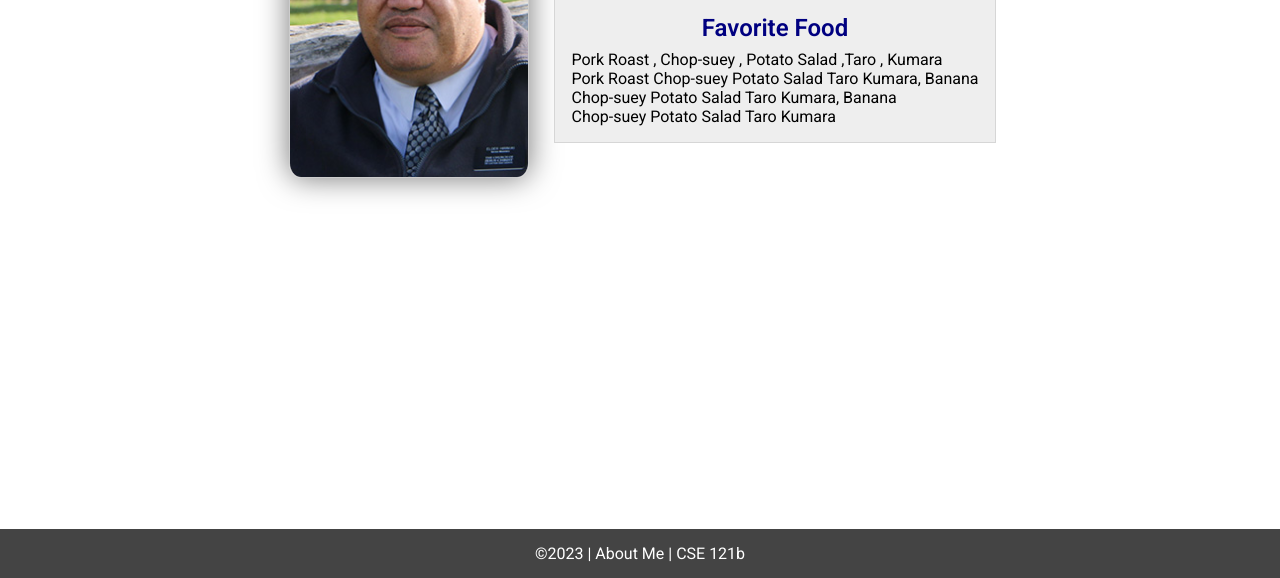
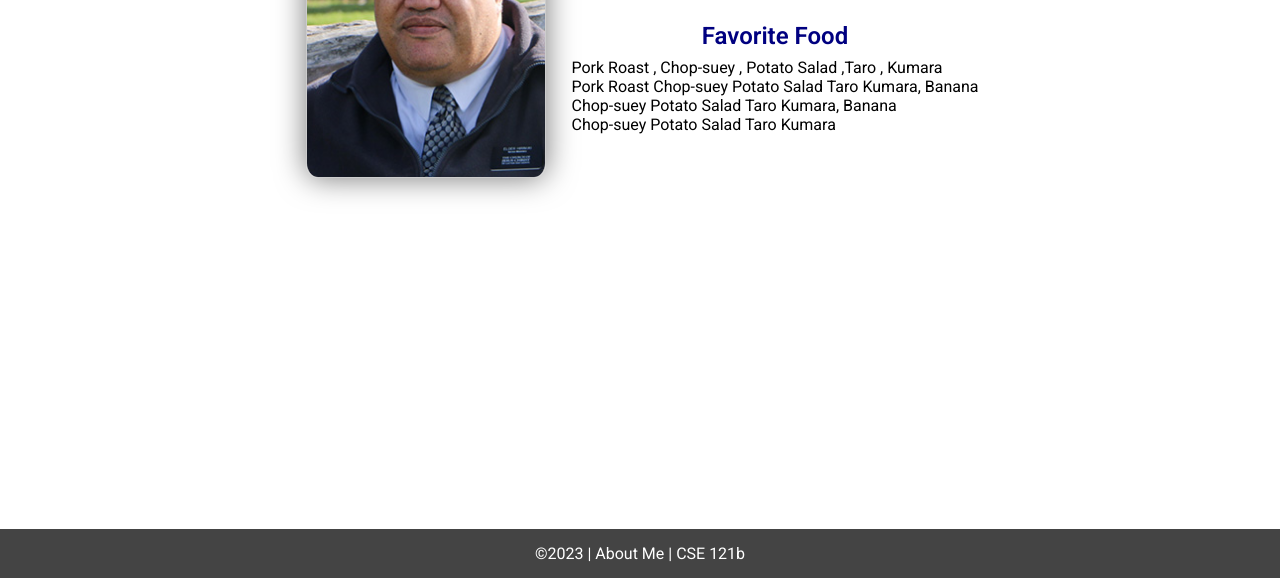
Before and after one commit to nga-hirinuki/CSE121B, a plain HTML site: page index.html in a window 1280 px wide. Shown: the part 222-800 px from the top of the page. Drawn offline with Linux system fonts and the light colour scheme.

Commit message:
text change

```diff
--- a/styles/main.css
+++ b/styles/main.css
@@ -103,13 +103,9 @@ picture img {
 }
 
 section {
-    display: flex;
-    flex-direction: column;
+
     align-items: center;
-    margin: 0 auto 1rem;
-    border: 1px solid rgba(0, 0, 0, .1);
-    padding: 1rem;
-    background-color: #eee;
+
 }
 
 article {
```
